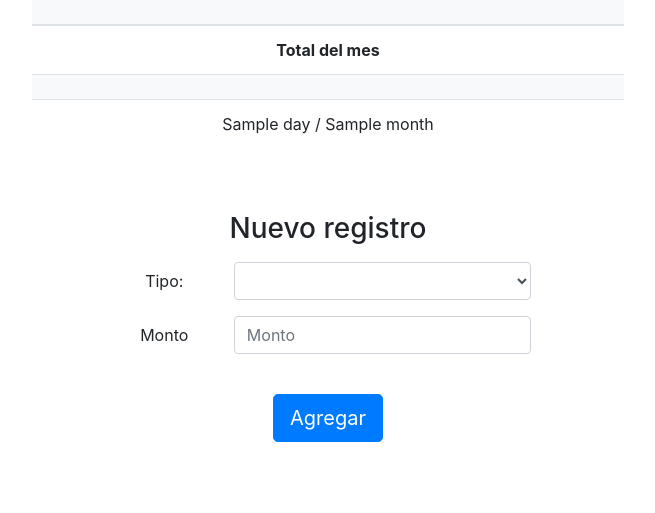
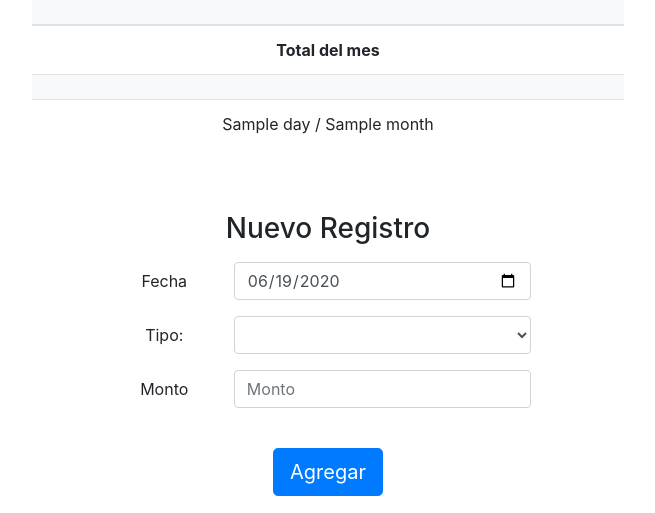
Before and after one commit to feldmatias/stockAmbosMG, a Django app: template Sales/templates/sales/index.html in a window 1280 px wide. Shown: the part 287-800 px from the top of the page, without its empty margins (312-967 px from the left). Run offline with Django 3.2, Linux system fonts and the light colour scheme; the template is opened without the code that fills it: most values are stand-ins (such as "Sample title", 1, 10 or a date in 2020); lists and menus that the app fills with data are empty; parts of the project's set-up code (start-up, migrations or seed data) failed here and were passed over; some libraries are stand-ins or nearby versions.

Commit message:
added date input  to sales

```diff
--- /dev/null
+++ b/Base/templatetags/timezone_now.py
@@ -0,0 +1,9 @@
+from django import template
+from django.utils import timezone
+
+register = template.Library()
+
+
+@register.simple_tag
+def timezone_now():
+    return timezone.now()
--- a/Sales/managers/SaleManager.py
+++ b/Sales/managers/SaleManager.py
@@ -6,5 +6,5 @@ class SaleManager(models.Manager):
     def for_month(self, month, year):
         return self.filter(date__year=year, date__month=month).all()
 
-    def create_with_value(self, sale_type, value):
-        return self.create(type=sale_type, value=value)
+    def create_with_value(self, sale_type, value, date):
+        return self.create(type=sale_type, value=value, date=date)
--- a/Sales/models/Sale.py
+++ b/Sales/models/Sale.py
@@ -16,7 +16,7 @@ class Sale(models.Model):
     )
 
     value = models.IntegerField()
-    date = models.DateField(auto_now=True)
+    date = models.DateField(auto_now=False)
     type = models.CharField(max_length=255, choices=TYPES)
 
     objects = SaleManager()
--- a/Sales/templates/sales/index.html
+++ b/Sales/templates/sales/index.html
@@ -1,9 +1,10 @@
 {% extends 'base.html' %}
-{% load get_sale_types dictionary_get_item get_months %}
+{% load get_sale_types dictionary_get_item get_months timezone_now %}
 
 {% block content %}
     {% get_sale_types as sale_types %}
     {% get_months as months %}
+    {% timezone_now as now %}
 
     <h1 class="text-center my-5"><u>Detalle</u></h1>
 
@@ -90,7 +91,15 @@
     <form method="POST" class="mt-4 text-center">
         {% csrf_token %}
 
-        <h3 class="text-center mt-5 mb-3">Nuevo registro</h3>
+        <h3 class="text-center mt-5 mb-3">Nuevo Registro</h3>
+
+        <div class="form-group row justify-content-center">
+            <label for="date" class="col-1 col-form-label">Fecha</label>
+            <div class="col-3">
+                <input type="date" min="0" class="form-control" id="date" name="date"
+                       autocomplete="off" value="{{ now|date:'Y-m-d' }}" required>
+            </div>
+        </div>
 
         <div class="form-group row justify-content-center">
             <label for="type" class="col-1 col-form-label">Tipo: </label>
--- a/Sales/views/SalesView.py
+++ b/Sales/views/SalesView.py
@@ -27,7 +27,8 @@ class SalesView(View):
     def post(self, request, *args, **kwargs):
         sale_type = request.POST.get('type')
         value = request.POST.get('value')
+        date = request.POST.get('date')
 
-        Sale.objects.create_with_value(sale_type, value)
+        Sale.objects.create_with_value(sale_type, value, date)
 
         return redirect('sales:index')
```
Also changed, not shown: Sales/migrations/0003_auto_20200618_2146.py (added).
